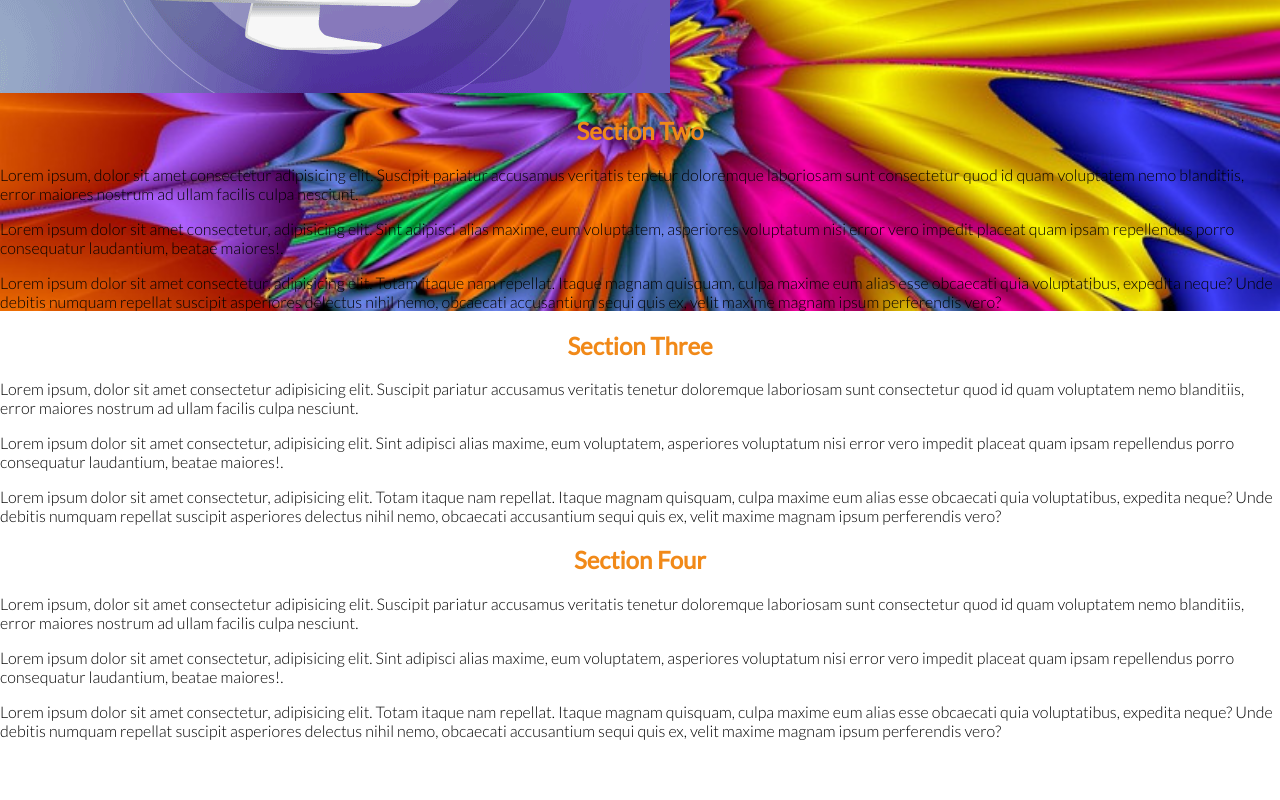
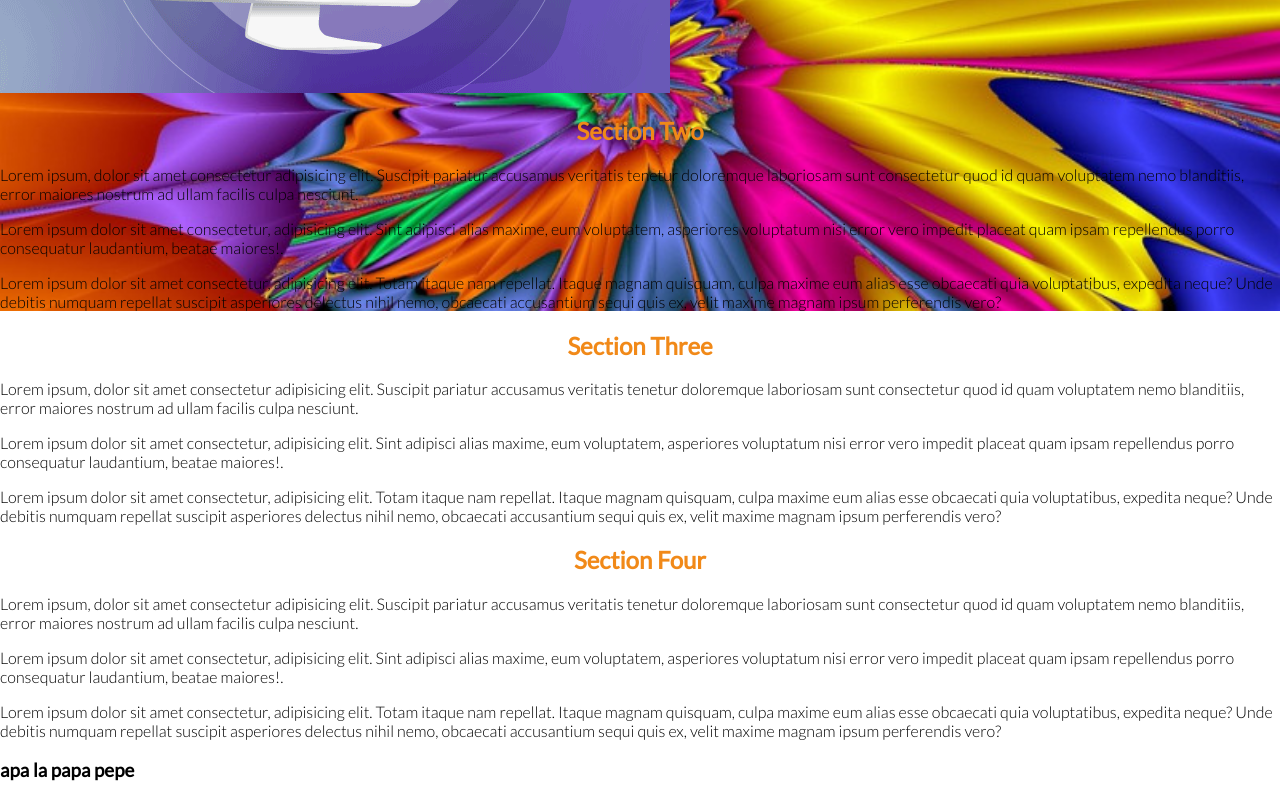
Before and after one commit to Kapee87/git-ejemplo, a plain HTML site: page index.html in a window 1280 px wide. Shown: the part 576-1376 px from the top of the page. Before the commit the page ends 1332 px from the top, so only its background shows below. Drawn offline with Linux system fonts and the light colour scheme; a web font is replaced by a local one.

Commit message:
agregamos un h3

```diff
--- a/index.html
+++ b/index.html
@@ -56,6 +56,7 @@
                 <p>Lorem ipsum dolor sit amet consectetur, adipisicing elit. Totam itaque nam repellat. Itaque magnam quisquam, culpa
                     maxime eum alias esse obcaecati quia voluptatibus, expedita neque? Unde debitis numquam repellat suscipit asperiores
                     delectus nihil nemo, obcaecati accusantium sequi quis ex, velit maxime magnam ipsum perferendis vero?</p></section>
+                    <h3>apa la papa pepe</h3>
     </main>
     <!-- <footer>
         <ul>
```
